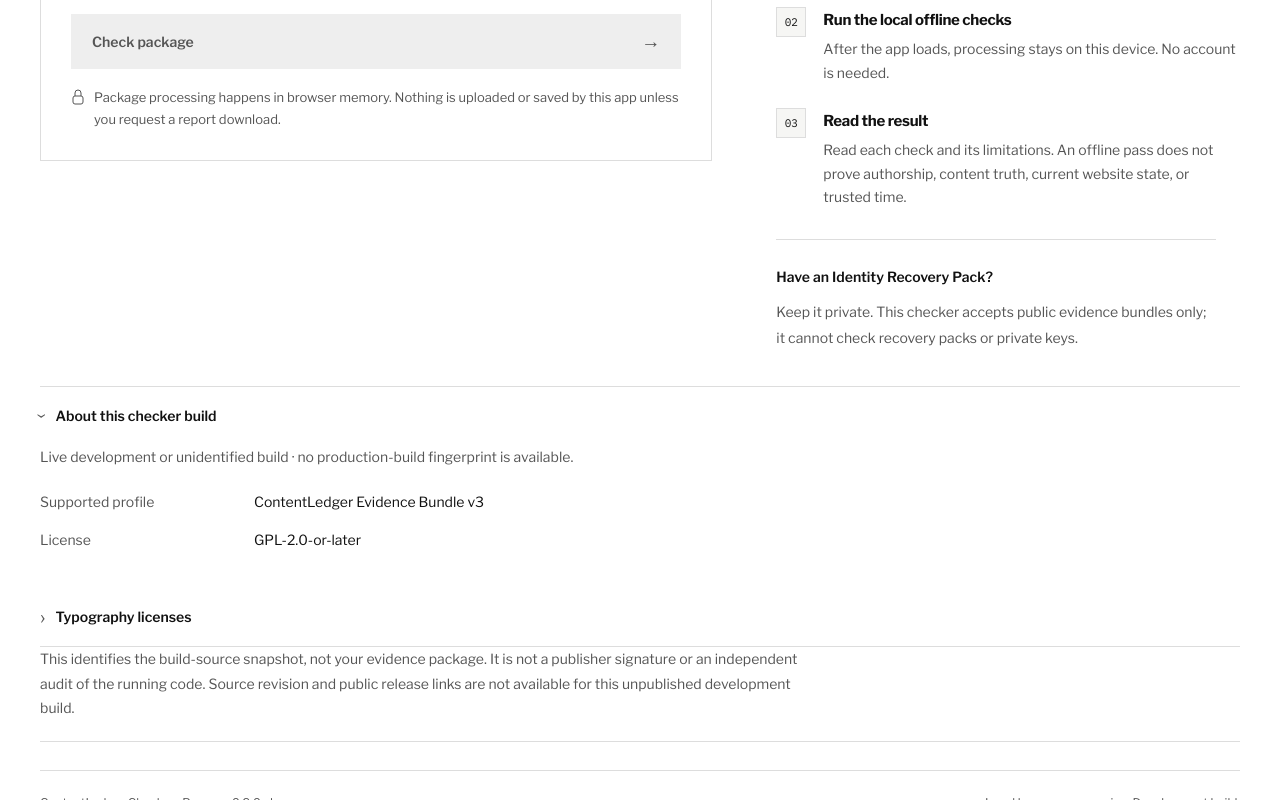
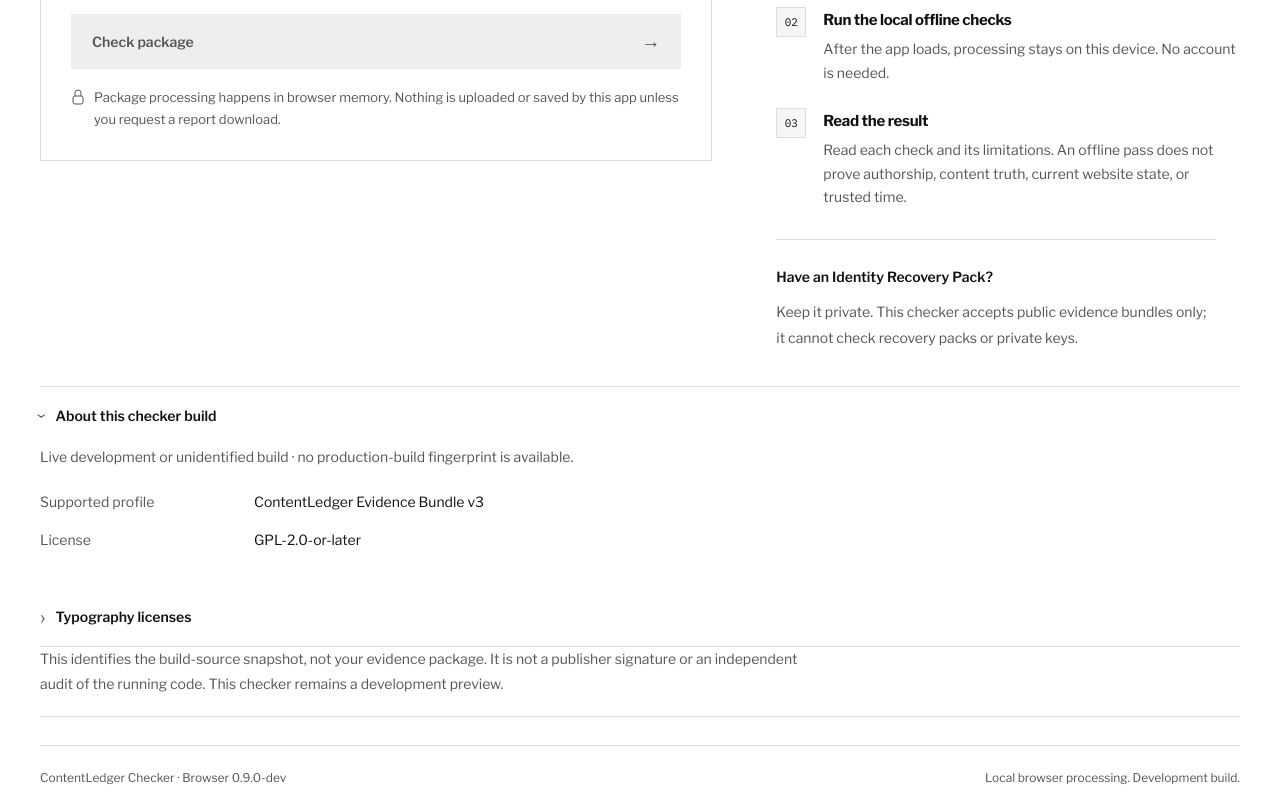
Before and after one commit to brianwinum/contentledger-verifier, a website built with Vite: page index.html in a window 1280 px wide. Both pictures are taken after a click on the heading "About this checker build". Shown: the part 986-1786 px from the top of the page. Built offline with nearby package versions, Linux system fonts and the light colour scheme; some packages are replaced by stand-ins of ours.

Commit message:
Clarify published preview build details

```diff
--- a/index.html
+++ b/index.html
@@ -288,7 +288,7 @@ DAMAGES, WHETHER IN AN ACTION OF CONTRACT, TORT OR OTHERWISE, ARISING
 FROM, OUT OF THE USE OR INABILITY TO USE THE FONT SOFTWARE OR FROM
 OTHER DEALINGS IN THE FONT SOFTWARE.
 </pre></details>
-          <p class="build-disclaimer">This identifies the build-source snapshot, not your evidence package. It is not a publisher signature or an independent audit of the running code. Source revision and public release links are not available for this unpublished development build.</p>
+          <p class="build-disclaimer">This identifies the build-source snapshot, not your evidence package. It is not a publisher signature or an independent audit of the running code. This checker remains a development preview.</p>
         </details>
         <p id="announcement" class="sr-only" role="status" aria-live="polite" aria-atomic="true"></p>
         <p id="report-status" class="report-status" role="status" hidden></p>
```
